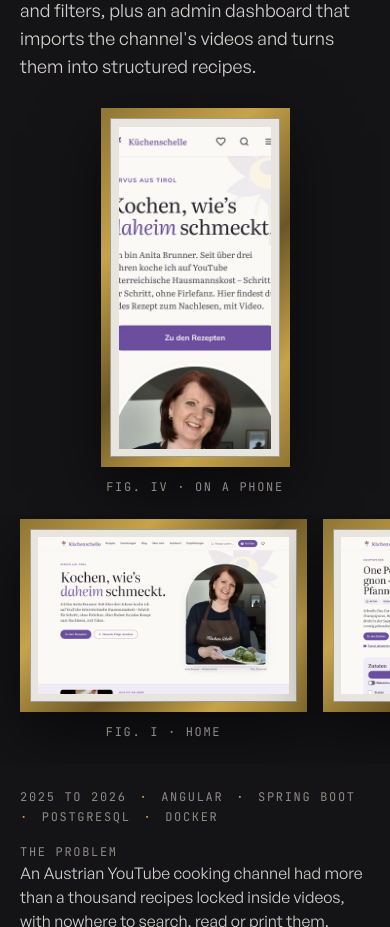
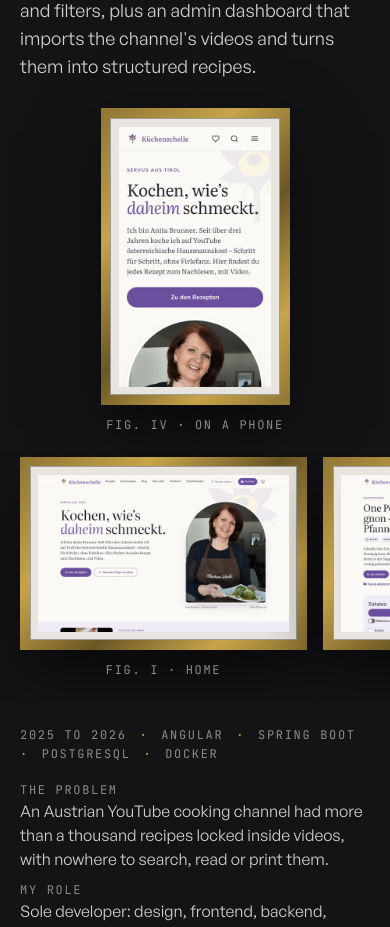
Before and after one commit to FelixHolly/treejs-portfolio, an Angular app: page / in a window 390 px wide. Shown: the part 3260-4187 px from the top of the page. Built offline with nearby package versions, Linux system fonts and the light colour scheme.

Commit message:
fix(works): the phone screenshot is framed at its own proportions, not cropped at the sides

```diff
--- a/src/app/core/content/work.model.ts
+++ b/src/app/core/content/work.model.ts
@@ -24,6 +24,8 @@ export interface WorkImage {
   alt: string;
   caption: string;
   orientation: "landscape" | "portrait";
+  /** Width over height as CSS `aspect-ratio`, for a picture that is neither a 16:10 screen nor a tall phone capture. */
+  aspect?: string;
 }
 
 export interface Work {
--- a/src/app/core/content/works.content.ts
+++ b/src/app/core/content/works.content.ts
@@ -42,6 +42,7 @@ export const WORKS: readonly Work[] = [
         alt: "The Küchenschelle home page on a phone",
         caption: "Fig. IV · On a phone",
         orientation: "portrait",
+        aspect: "780 / 1328",
       },
     ],
     caseStudy: [
--- a/src/app/shared/framed-image/framed-image.component.html
+++ b/src/app/shared/framed-image/framed-image.component.html
@@ -1,7 +1,7 @@
 <figure>
     <div class="frame" [class.frame--gilded]="variant() === 'gilded'" [class.frame--plain]="variant() === 'plain'">
         <div class="mat">
-            <div class="picture" [class.picture--portrait]="image().orientation === 'portrait'" [class.picture--toned]="toned()" [style.aspect-ratio]="aspect()">
+            <div class="picture" [class.picture--portrait]="image().orientation === 'portrait'" [class.picture--toned]="toned()" [style.aspect-ratio]="aspect() ?? image().aspect">
                 <img [ngSrc]="image().src" [alt]="image().alt" fill [sizes]="sizes()">
             </div>
         </div>
```
